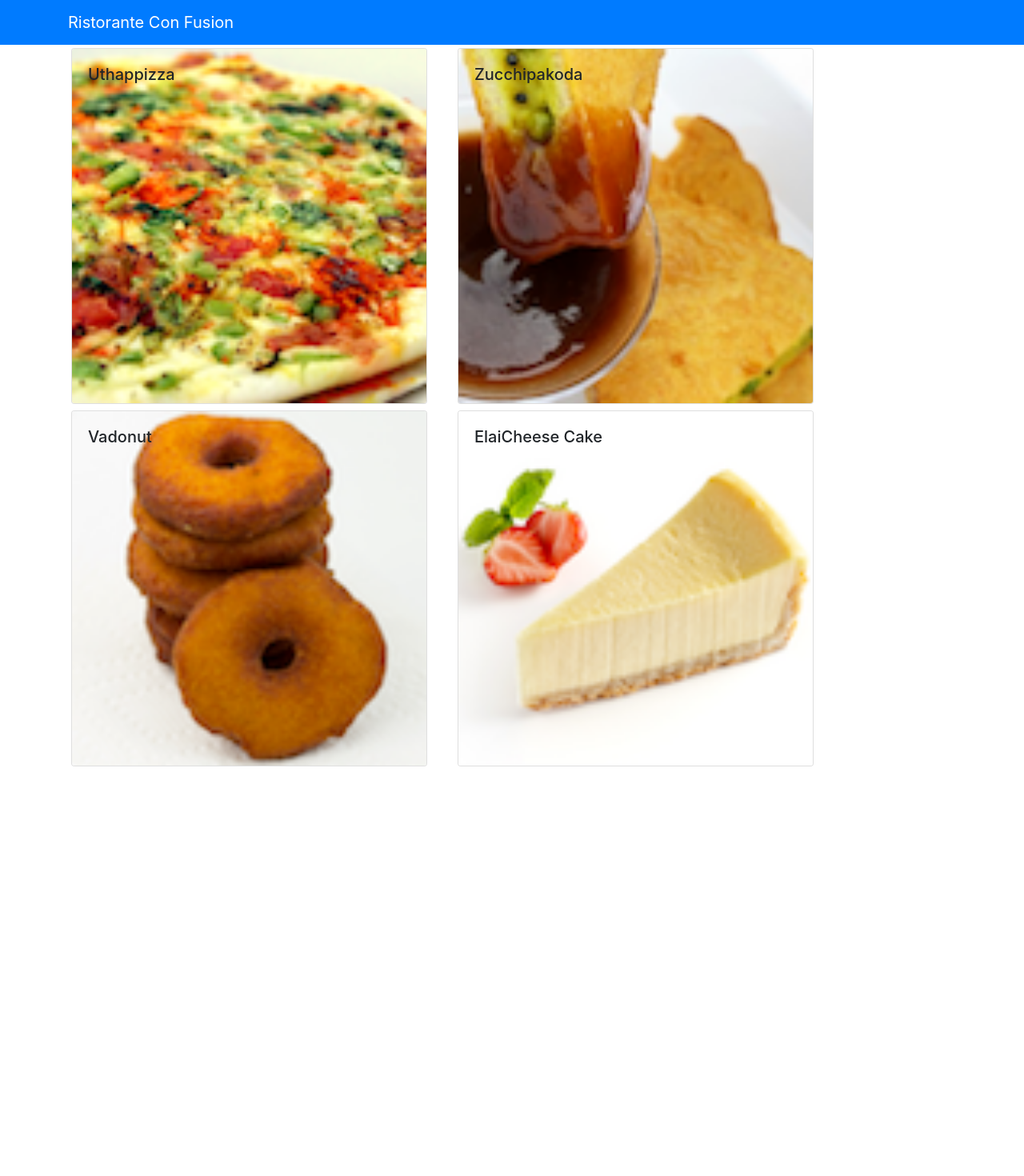
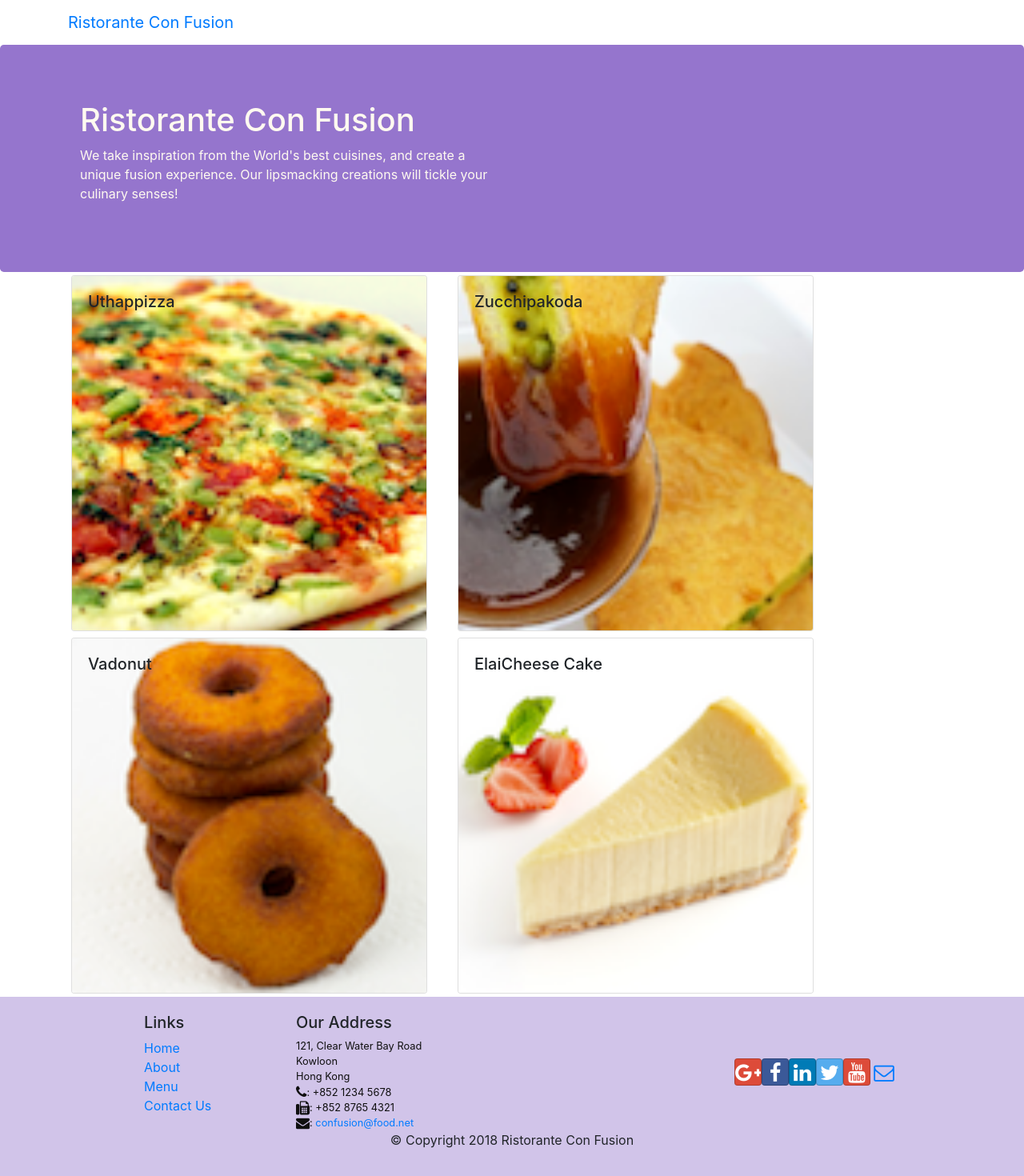
Before and after one commit to sjain1603/React-app, a React (Create React App) app: page /contactus in a window 1280 px wide. Shown: the top 1470 px of the page at 80% size. Before the commit the page ends 962 px from the top, so only its background shows below. Built offline with nearby package versions, Linux system fonts and the light colour scheme.

Commit message:
Header and Footer

```diff
--- a/package.json
+++ b/package.json
@@ -7,6 +7,8 @@
     "@testing-library/react": "^9.3.2",
     "@testing-library/user-event": "^7.1.2",
     "bootstrap": "4.0.0",
+    "bootstrap-social": "^5.1.1",
+    "font-awesome": "^4.7.0",
     "react": "^16.13.1",
     "react-dom": "^16.13.1",
     "react-popper": "0.9.2",
--- /dev/null
+++ b/src/App.css
@@ -0,0 +1,34 @@
+.row-header{
+    margin: 0px auto;
+    padding: 0px auto;
+}
+
+.row-content{
+    margin: 0px auto;
+    padding: 50px 0px 50px 0px;
+    border-bottom: 1px ridge;
+    min-height: 400px;
+}
+
+.footer{
+    background-color: #D1C4E9;
+    margin:0px auto;
+    padding: 20px 0px 20px 0px;
+}
+
+.jumbotron{
+    padding: 70px 30px 70px 30px;
+    margin: 0px auto;
+    background-color: #9575CD;
+    color: floralwhite;
+}
+
+address{
+    font-size:80%;
+    margin: 0px;
+    color : #0f0f0f;
+}
+
+.navbar-dark{
+    background-color: #512DA8;
+}
--- a/src/App.js
+++ b/src/App.js
@@ -1,5 +1,6 @@
 import React, { Component } from 'react';
 import Main from './components/MainComponent';
+import './App.css'
 
 
 class App extends Component {
--- a/src/components/DishdetailComponent.js
+++ b/src/components/DishdetailComponent.js
@@ -24,7 +24,7 @@
         });
 
         return (
-            <div className="col-12 m-1">
+            <div className="col-12 col-md order-md-last m-1">
                 <h4> Comments </h4>
                 <ul className='list-unstyled'>
                     {cmnts}
@@ -37,7 +37,7 @@
     function RenderDish({dish}) {
         if(dish!=null) {
             return (
-                <div className="col-12 md-5 m-1">
+                <div className="col-12 md-5 order-md-first m-1">
                     <Card>
                         <CardImg width="100%" src={dish.image} alt={dish.name}/>
                         <CardBody>
--- /dev/null
+++ b/src/components/FooterComponent.js
@@ -0,0 +1,51 @@
+import React, { Component} from 'react';
+
+
+function Footer(props) {
+    return (
+        <div className="footer">
+            <div className="container">
+                <div className="row jsutify-content-center">
+                    <div className="col-4 offset-1 col-sm-2">
+                        <h5>Links</h5>
+                        <ul className="list-unstyled">
+                            <li><a href="#">Home</a></li>
+                            <li><a href="#">About</a></li>
+                            <li><a href="#">Menu</a></li>
+                            <li><a href="contactus.html">Contact Us</a></li>
+                        </ul>
+                    </div>
+                    <div className="col-7 col-sm-5">
+                        <h5>Our Address</h5>
+                        <address>
+                            121, Clear Water Bay Road<br/>
+                            Kowloon<br />
+                            Hong Kong<br />
+                            <i className="fa fa-phone fa-lg"></i>: +852 1234 5678<br />
+		                    <i className="fa fa-fax fa-lg"></i>: +852 8765 4321<br />
+		                    <i className="fa fa-envelope fa-lg"></i>: <a href="mailto:confusion@food.net">
+                            confusion@food.net</a>
+                        </address>
+                    </div>
+                    <div className="col-12 col-sm-4 align-self-center">
+                        <div className="text-center">
+                            <a className="btn btn-social-icon btn-google" href="http://google.com/+"><i className="fa fa-google-plus"></i></a>
+                            <a className="btn btn-social-icon btn-facebook" href="http://www.facebook.com/profile.php?id="><i className="fa fa-facebook"></i></a>
+                            <a className="btn btn-social-icon btn-linkedin" href="http://www.linkedin.com/in/"><i className="fa fa-linkedin"></i></a>
+                            <a className="btn btn-social-icon btn-twitter" href="http://twitter.com/"><i className="fa fa-twitter"></i></a>
+                            <a className="btn btn-social-icon btn-google" href="http://youtube.com/"><i className="fa fa-youtube"></i></a>
+                            <a className="btn btn-social-icon" href="mailto:"><i className="fa fa-envelope-o"></i></a>
+                        </div>
+                    </div>
+                </div>
+                <div className="row justify-content-center">
+                    <div className="col-auto">
+                        <p>© Copyright 2018 Ristorante Con Fusion</p>
+                    </div>
+                </div>
+            </div>
+        </div>
+    );
+}
+
+export default Footer;
--- /dev/null
+++ b/src/components/HeaderComponent.js
@@ -0,0 +1,31 @@
+import React, {Component} from 'react';
+import { Navbar, NavbarBrand, Jumbotron } from 'reactstrap';
+
+
+class Header extends Component {
+
+
+    render() {
+        return (
+            <>
+                <Navbar>
+                    <div className="container">
+                        <NavbarBrand href="/">Ristorante Con Fusion</NavbarBrand>
+                    </div>
+                </Navbar>
+                <Jumbotron>
+                    <div className="container">
+                        <div className="row row-header">
+                            <div className="col-12 col-sm-6">
+                                <h1>Ristorante Con Fusion</h1>
+                                <p>We take inspiration from the World's best cuisines, and create a unique fusion experience. Our lipsmacking creations will tickle your culinary senses!</p>
+                            </div>
+                        </div>
+                    </div>
+                </Jumbotron>
+            </>
+        );
+    }
+}
+
+export default Header;
--- a/src/components/MainComponent.js
+++ b/src/components/MainComponent.js
@@ -1,8 +1,10 @@
 import React, { Component } from 'react';
-import { Navbar, NavbarBrand } from 'reactstrap';
 import Menu from './MenuComponents';
+import Dishdetail from './DishdetailComponent';
+import Header from './HeaderComponent';
+import Footer from './FooterComponent';
 import { DISHES } from '../shared/dishes';
-import Dishdetail from './DishdetailComponent';
+
 
 
 class Main extends Component {
@@ -23,16 +25,13 @@
 
   render (){
     return (
-      <div className="App">
-        <Navbar dark color="primary">
-          <div className="container">
-            <NavbarBrand href="/">Ristorante Con Fusion</NavbarBrand>
-          </div>
-        </Navbar>
+      <div>
+        <Header />
         <Menu dishes = {this.state.dishes}
             onClick={(dishId) => this.onDishSelect(dishId)}/>
         <Dishdetail
             dish={this.state.dishes.filter((dish) => dish.id === this.state.selectedDish)[0]}/>
+        <Footer />
       </div>
     );
   }
--- a/src/index.js
+++ b/src/index.js
@@ -1,6 +1,8 @@
 import React from 'react';
 import ReactDOM from 'react-dom';
 import 'bootstrap/dist/css/bootstrap.min.css';
+import 'font-awesome/css/font-awesome.min.css';
+import 'bootstrap-social/bootstrap-social.css';
 import './index.css';
 import App from './App';
 import * as serviceWorker from './serviceWorker';
```
Also changed, not shown: 1 other file (tests, documents, lock files or other folders).
